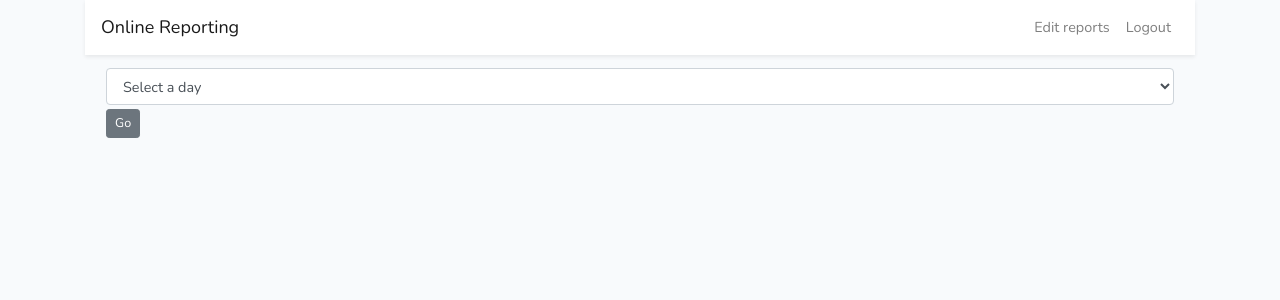
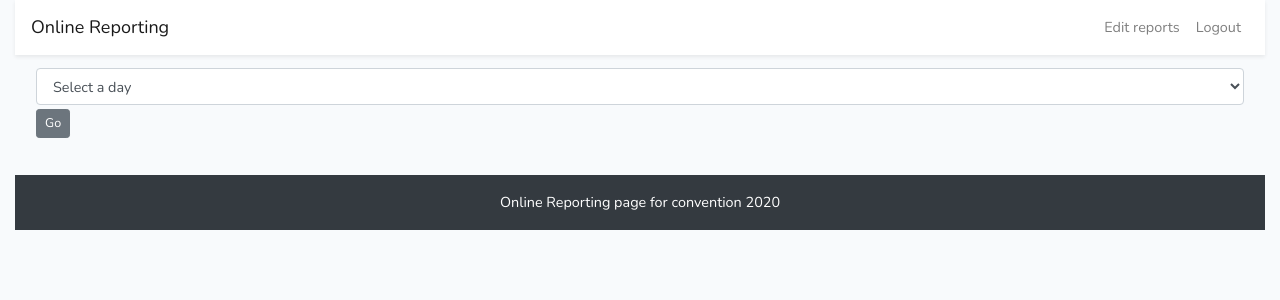
Before and after one commit to Sunny-Ojo/online-reporting-for-an-event, a PHP site: page /edit.php in a window 1280 px wide. Shown: the top 300 px of the page. Run offline with PHP 8.4, Linux system fonts and the light colour scheme; the visitor is signed in with stand-in values (Sample User, id 1); data that the repository does not hold is empty.

Commit message:
added a footer

```diff
--- a/edit.php
+++ b/edit.php
@@ -137,7 +137,7 @@ if (isset($_POST["days"])) {
 </head>
 
 <body>
-    <div class="container">
+    <div class="container-fluid">
         <nav class="navbar navbar-expand-md navbar-light bg-white shadow-sm">
 
             <a class="navbar-brand" href="dashboard.php">
@@ -204,6 +204,7 @@ if (!empty($_SESSION["success"])) {
     echo $form;
 } ?>
         </div>
+        <?php include 'footer.html'; ?>
     </div>
 </body>
 
--- /dev/null
+++ b/footer.html
@@ -0,0 +1,5 @@
+<footer>
+  <div class="p-3 pb-1 mb-2 text-center bg-dark text-white">
+    Online Reporting page for convention 2020
+  </div>
+</footer>
--- a/login.php
+++ b/login.php
@@ -109,6 +109,8 @@ if (!empty($_SESSION["loginfailed"])) {
             </div>
         </div>
     </div>
+    <?php include 'footer.html'; ?>
+
     <!-- </div> -->
 
     <div id="dropDownSelect1"></div>
--- a/signup.php
+++ b/signup.php
@@ -132,6 +132,8 @@ foreach ($get as $department) {
                 </form>
             </div>
         </div>
+        <?php include 'footer.html'; ?>
+
     </div>
 
 
```
